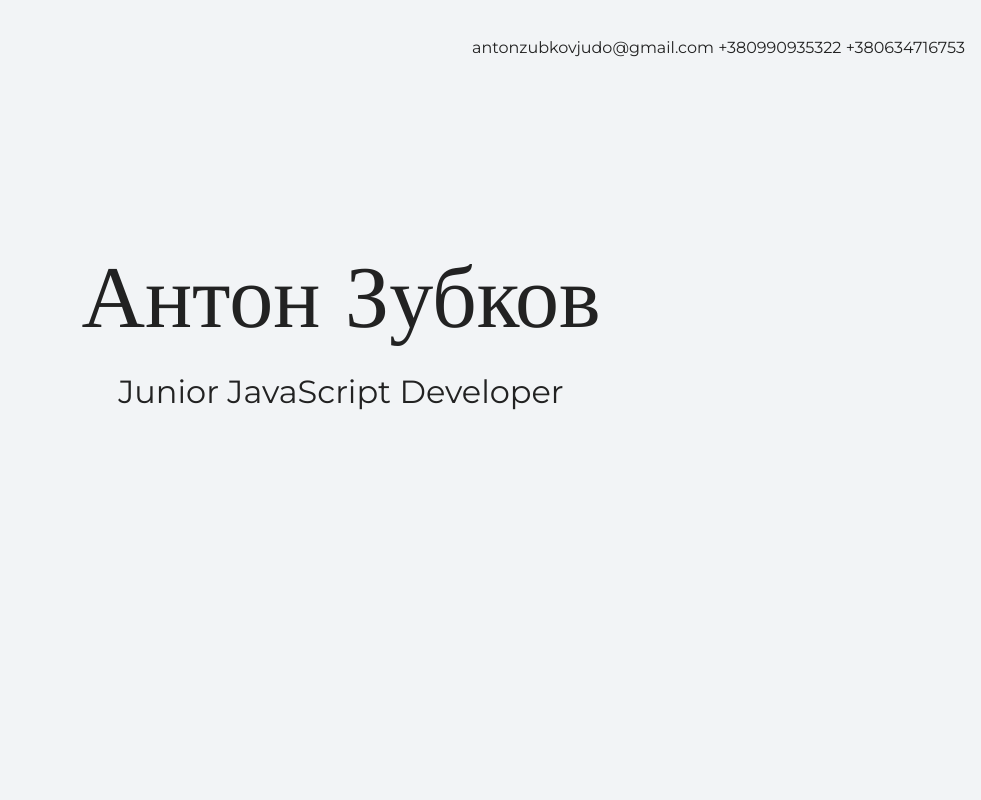
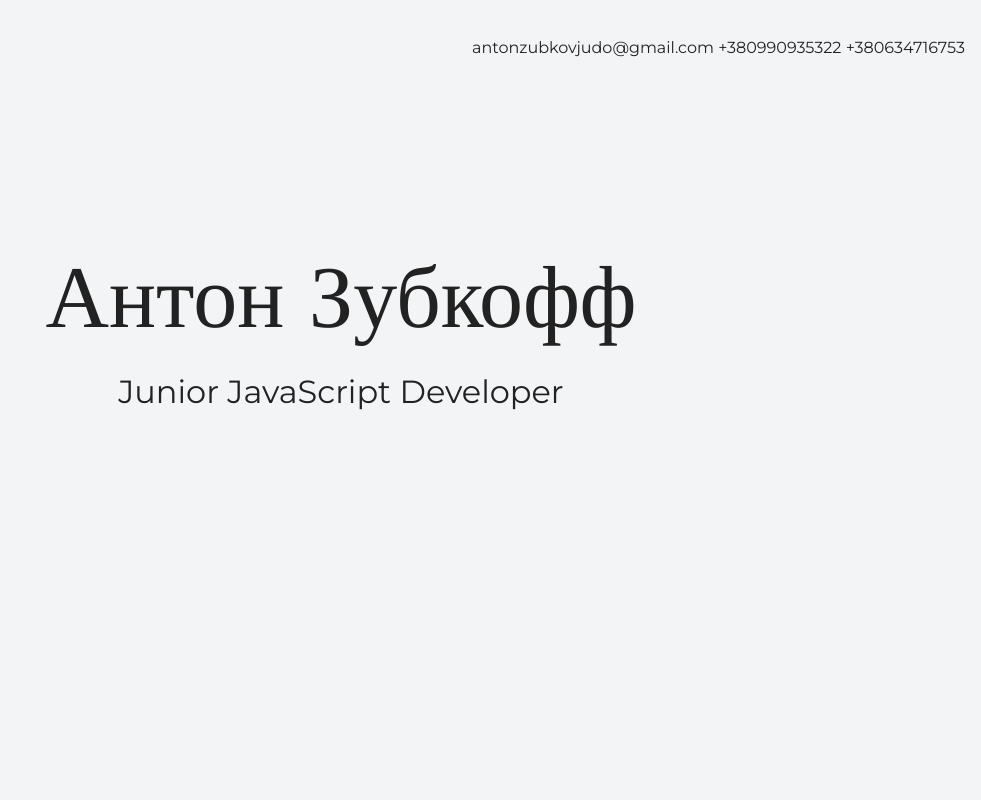
Before and after one commit to AntonZubkoff/my-site, a plain HTML site: page index.html in a window 1280 px wide. Shown: the top 800 px of the page, without its empty margins (299-1280 px from the left). Drawn offline with nearby package versions, Linux system fonts and the light colour scheme.

Commit message:
Change name
off

```diff
--- a/index.html
+++ b/index.html
@@ -16,7 +16,7 @@
     </header>
       <section class="hero-image">
         <div class="container">
-          <h1 class="heading">Антон Зубков</h1>
+          <h1 class="heading">Антон Зубкофф</h1>
         </div>
         <div class="container">
           <p>Junior JavaScript Developer</p>
```
